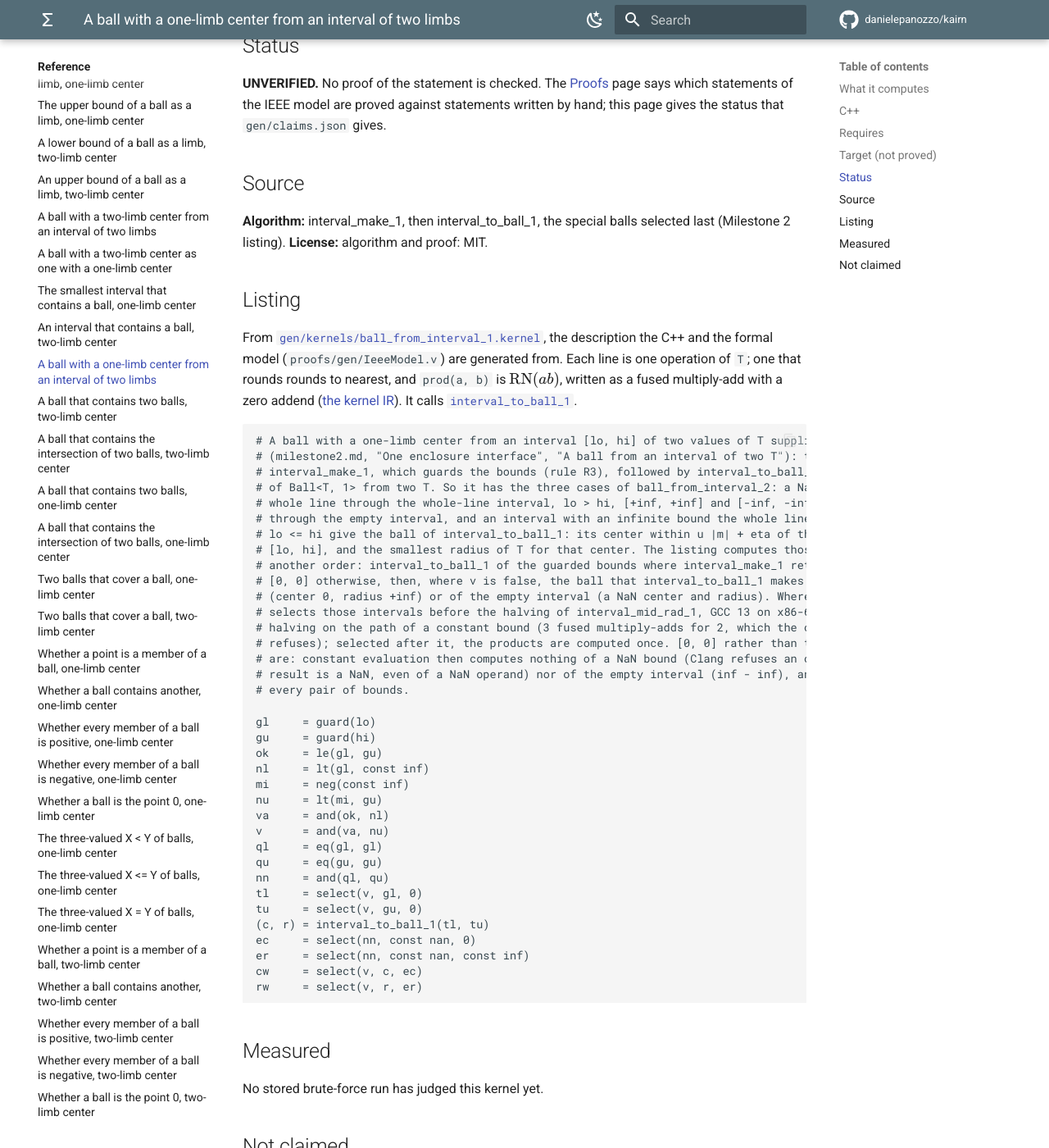
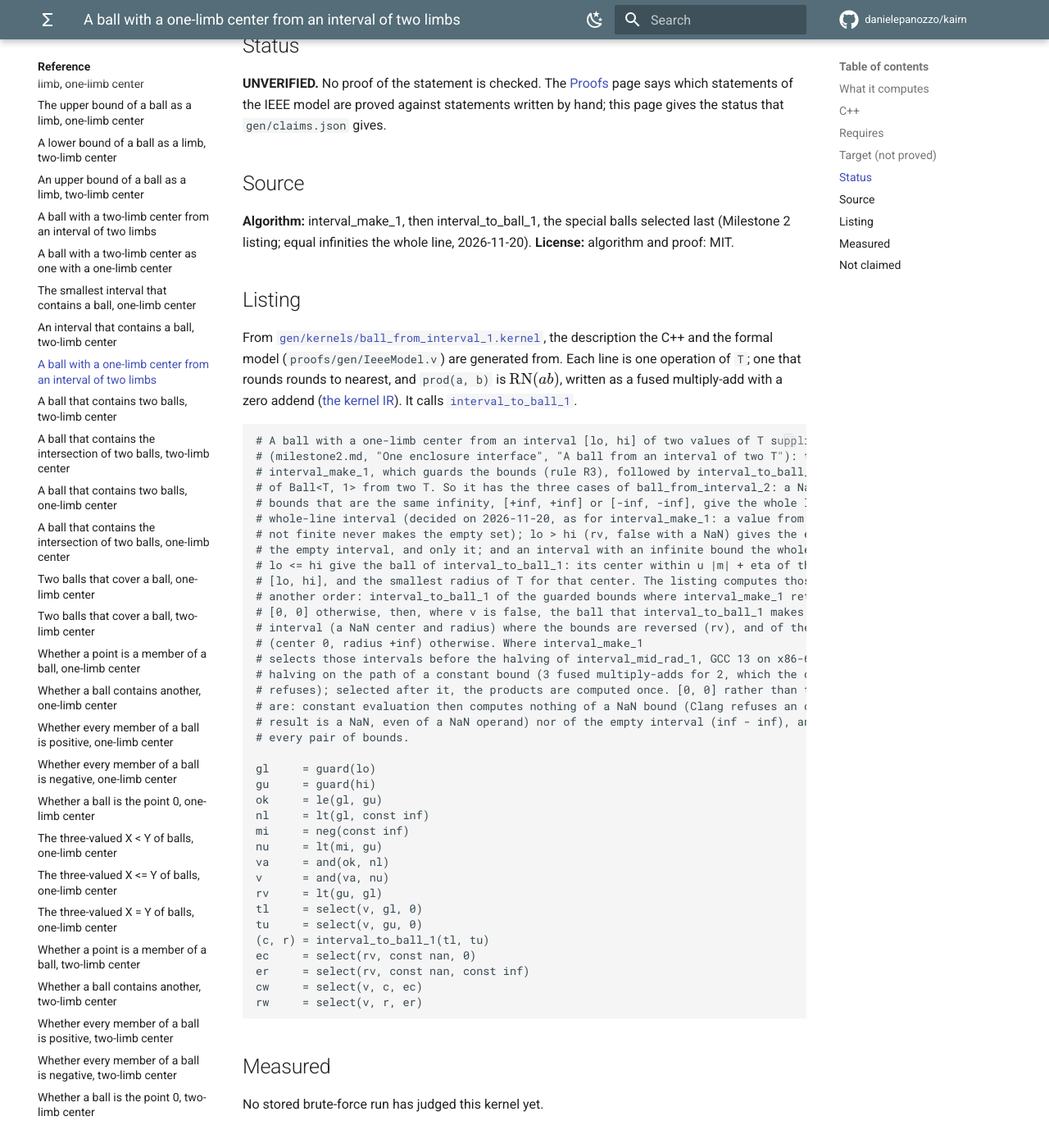
Before and after one commit to danielepanozzo/kairn, an MkDocs documentation site: the page built from docs/reference/ball_from_interval_1.md, in a window 1280 px wide and 1400 px high, scrolled down 1343 px. Shown: the whole window at 82% size. Built offline with MkDocs 1.6.1 and Material for MkDocs 9.7.7, drawn with Linux system fonts in a browser that asks for light colours; comment, search, counter and statistics services are not loaded.

Commit message:
Listing: ball_from_interval_1 tests for reversed bounds, the same infinity twice the whole line
The owner's ruling on the finding of e985dea: ball_from_interval_1 carried its own copy of
interval_make_1's tests as they were before the rule of 2026-11-20 (the empty interval unless a
bound is a NaN), and so returned the empty ball for [+inf, +inf] and [-inf, -inf], where its claim,
makes_ball from an interval, says the whole line. As in interval_make_1, interval_make_2 and
ball_from_interval_2, the three lines

  ql = eq(gl, gl)
  qu = eq(gu, gu)
  nn = and(ql, qu)

are now the one line rv = lt(gu, gl), and the special balls are selected on it:
ec = select(rv, const nan, 0), er = select(rv, const nan, const inf). Nothing else in the listing
changes. The comment at the top and the source line say the rule (the empty ball only for
reversed bounds; the same infinity twice the whole line, 2026-11-20).

Regenerated: IeeeModel.v and IeeeWith.v (the definition), IeeeStatements.v (the source line in
the comment only; the statement is the one printed since the rule), the three headers, claims.json
(the source line only), the reference page. objcode.json, constant_names.json and the runners'
table are what build writes, unchanged: the listing has the same fused multiply-adds and products.
The kernel stays unverified until its proof (next commit).

KNOWN in gen/tests/test_nonfinite.py is empty again (test_the_targets asserts it exactly, and
passes: every statement holds on every case of the four toy formats), and architecture.md no longer
records the finding; its paragraph on the listing says which special ball is selected when. The
pins of IeeeModel.v and IeeeStatements.v (test_ieee.CheckedFiles) are recomputed.

Through the interpreter, every cell of architecture.md's table "The constructors on every pair of
values" holds for ball_from_interval_1, and for interval_make_1 and ball_from_interval_2, at run
time and in constant evaluation (--ce): in binary64 and binary32 on 576 pairs each (NaN, the two
infinities and 21 finite values, signed zeros, subnormals and the largest numbers among them), and
on every pair of values of fp:4:-5:0 (12996), fp:3:-4:1 (3364) and fp:2:-2:1 (484): all 17 cells,
no failure. The same check on the listing before this commit fails exactly on [+inf, +inf] and
[-inf, -inf] (inf inf -> nan nan).

Co-Authored-By: Claude Opus 5.5 <noreply@anthropic.com>
Claude-Session: https://claude.ai/code/session_01ULwCxzT6Dhw9xUiTw8mJz1

````diff
--- a/docs/reference/ball_from_interval_1.md
+++ b/docs/reference/ball_from_interval_1.md
@@ -40,7 +40,7 @@ Stated for every binary format with a precision of at least 2 bits, rounding to
 
 ## Source
 
-**Algorithm:** interval_make_1, then interval_to_ball_1, the special balls selected last (Milestone 2 listing). **License:** algorithm and proof: MIT.
+**Algorithm:** interval_make_1, then interval_to_ball_1, the special balls selected last (Milestone 2 listing; equal infinities the whole line, 2026-11-20). **License:** algorithm and proof: MIT.
 
 ## Listing
 
@@ -51,14 +51,17 @@ It calls [`interval_to_ball_1`](interval_to_ball_1.md).
 # A ball with a one-limb center from an interval [lo, hi] of two values of T supplied by the program
 # (milestone2.md, "One enclosure interface", "A ball from an interval of two T"): the values of
 # interval_make_1, which guards the bounds (rule R3), followed by interval_to_ball_1, as the page says
-# of Ball<T, 1> from two T. So it has the three cases of ball_from_interval_2: a NaN bound gives the
-# whole line through the whole-line interval, lo > hi, [+inf, +inf] and [-inf, -inf] the empty ball
-# through the empty interval, and an interval with an infinite bound the whole line; finite bounds
+# of Ball<T, 1> from two T. So it has the three cases of ball_from_interval_2: a NaN bound, and two
+# bounds that are the same infinity, [+inf, +inf] or [-inf, -inf], give the whole line through the
+# whole-line interval (decided on 2026-11-20, as for interval_make_1: a value from the program that is
+# not finite never makes the empty set); lo > hi (rv, false with a NaN) gives the empty ball through
+# the empty interval, and only it; and an interval with an infinite bound the whole line; finite bounds
 # lo <= hi give the ball of interval_to_ball_1: its center within u |m| + eta of the midpoint m and in
 # [lo, hi], and the smallest radius of T for that center. The listing computes those values in
 # another order: interval_to_ball_1 of the guarded bounds where interval_make_1 returns them (v), of
-# [0, 0] otherwise, then, where v is false, the ball that interval_to_ball_1 makes of the whole line
-# (center 0, radius +inf) or of the empty interval (a NaN center and radius). Where interval_make_1
+# [0, 0] otherwise, then, where v is false, the ball that interval_to_ball_1 makes of the empty
+# interval (a NaN center and radius) where the bounds are reversed (rv), and of the whole line
+# (center 0, radius +inf) otherwise. Where interval_make_1
 # selects those intervals before the halving of interval_mid_rad_1, GCC 13 on x86-64 duplicates the
 # halving on the path of a constant bound (3 fused multiply-adds for 2, which the object-code check
 # refuses); selected after it, the products are computed once. [0, 0] rather than the bounds as they
@@ -74,14 +77,12 @@ mi     = neg(const inf)
 nu     = lt(mi, gu)
 va     = and(ok, nl)
 v      = and(va, nu)
-ql     = eq(gl, gl)
-qu     = eq(gu, gu)
-nn     = and(ql, qu)
+rv     = lt(gu, gl)
 tl     = select(v, gl, 0)
 tu     = select(v, gu, 0)
 (c, r) = interval_to_ball_1(tl, tu)
-ec     = select(nn, const nan, 0)
-er     = select(nn, const nan, const inf)
+ec     = select(rv, const nan, 0)
+er     = select(rv, const nan, const inf)
 cw     = select(v, c, ec)
 rw     = select(v, r, er)
 ```
````
Also changed, not shown: docs/developer/architecture.md (+1 -1 lines), 10 other files.
